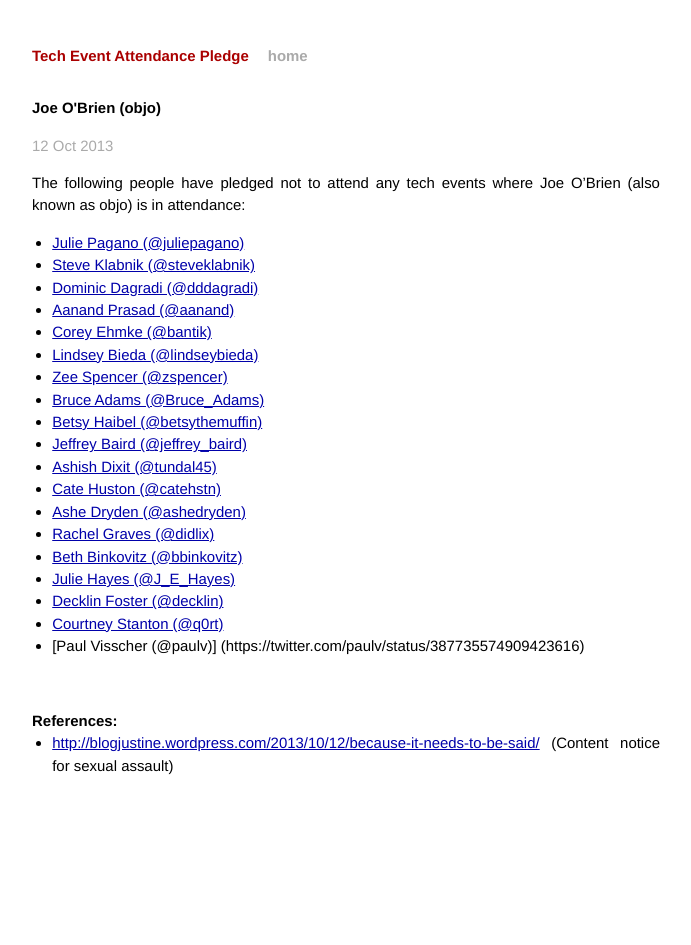
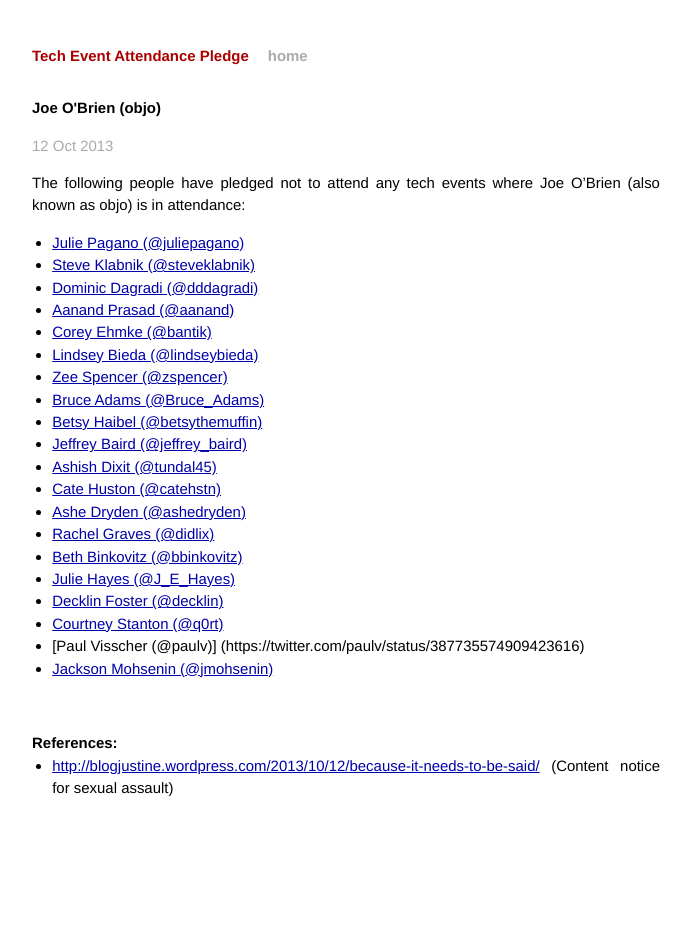
Before and after one commit to techtektek/tech-event-attendance-pledge.github.io, a Jekyll site: the page built from _posts/2013-10-12-objo.markdown, in a window 1280 px wide. Shown: the whole page, without its empty margins (294-985 px from the left). Built offline with Jekyll 4.4.1, drawn with Linux system fonts in a browser that asks for light colours; Markdown is read by kramdown in place of the engine named in the settings.

Commit message:
Add jmohsenin.

```diff
--- a/_posts/2013-10-12-objo.markdown
+++ b/_posts/2013-10-12-objo.markdown
@@ -27,6 +27,7 @@ O'Brien (also known as objo) is in attendance:
 * [Decklin Foster (@decklin)](https://twitter.com/decklin/status/389073806087573505)
 * [Courtney Stanton (@q0rt)](https://twitter.com/q0rt/status/389065553580933120)
 * [Paul Visscher (@paulv)] (https://twitter.com/paulv/status/387735574909423616)
+* [Jackson Mohsenin (@jmohsenin)](https://twitter.com/jmohsenin/status/389084099446464512)
 
 <br/>
 
```
